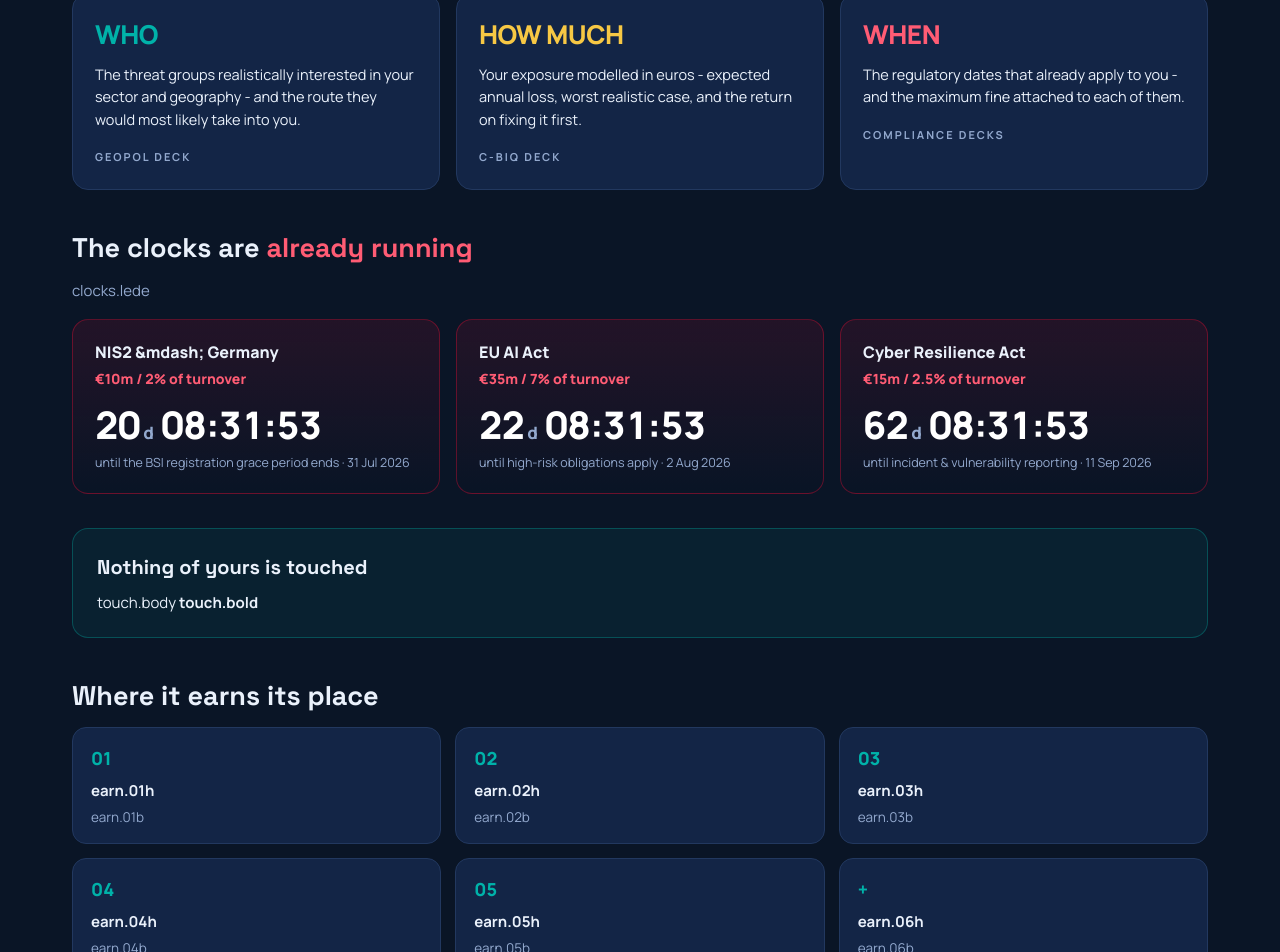
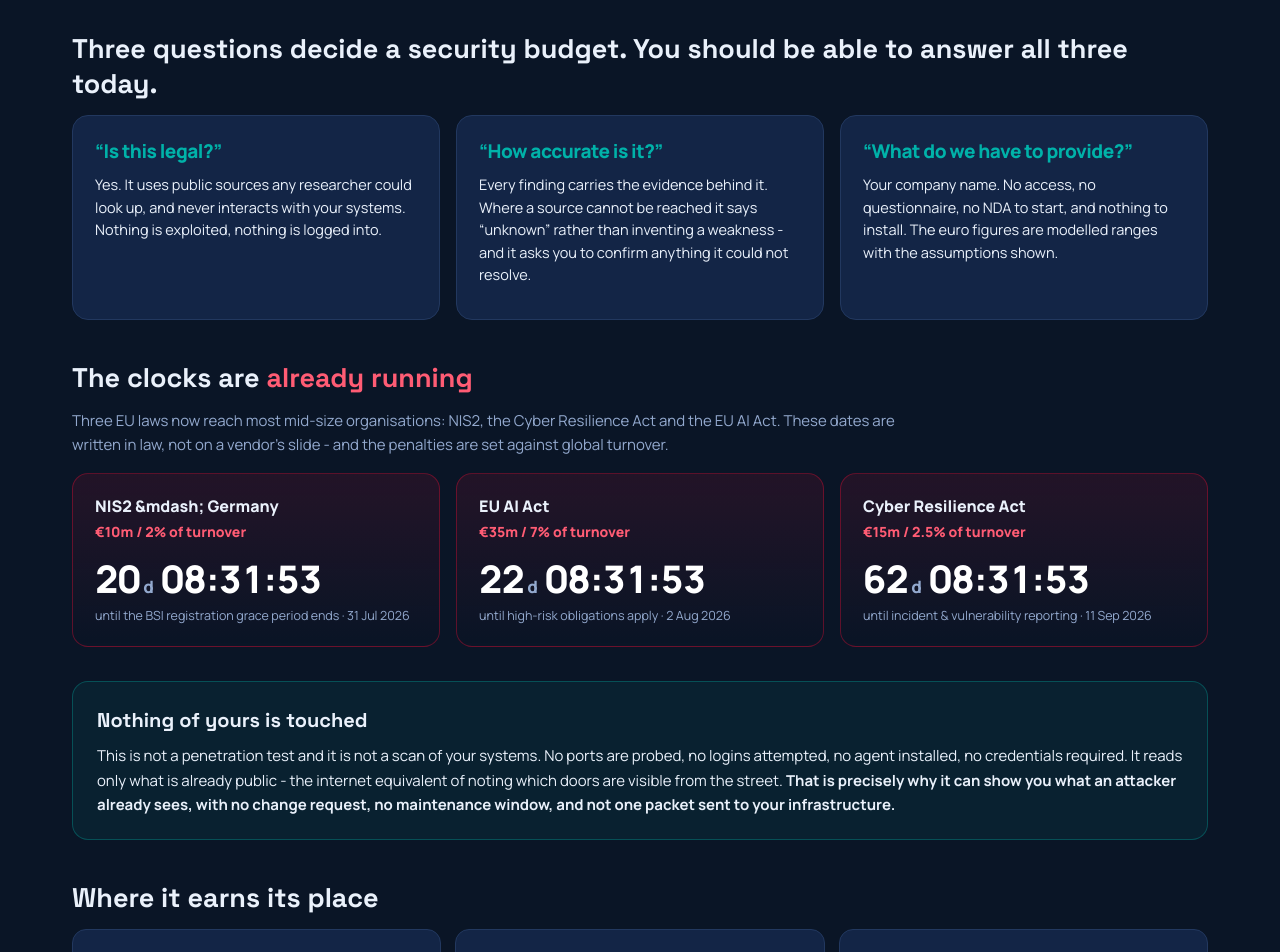
Before and after one commit to feranicus/electronic, a React (Vite) app in the folder webapp/frontend/: page / in a window 1280 px wide. Shown: the part 1540-2492 px from the top of the page. Built offline with nearby package versions, Linux system fonts and the light colour scheme.

Commit message:
ship: engine + web update

```diff
--- a/webapp/frontend/src/i18n.jsx
+++ b/webapp/frontend/src/i18n.jsx
@@ -83,6 +83,35 @@
   "demo.access3": "Please include your company and your role so access can be confirmed.",
   "demo.haveAccess": "I already have access",
 
+  // ---- landing: sections below the fold ---------------------------------------------------------
+  "lede.edge": "Your internet-facing footprint grows every quarter - a forgotten host, a supplier portal, a VPN nobody decommissioned, a certificate that quietly names an internal system. An attacker enumerates all of it in minutes, from public sources, without ever touching you. Most organisations have never looked at themselves the same way.",
+  "q3.h": "Three questions decide a security budget. You should be able to answer all three today.",
+  "clocks.lede": "Three EU laws now reach most mid-size organisations: NIS2, the Cyber Resilience Act and the EU AI Act. These dates are written in law, not on a vendor\u2019s slide - and the penalties are set against global turnover.",
+  "touch.body": "This is not a penetration test and it is not a scan of your systems. No ports are probed, no logins attempted, no agent installed, no credentials required. It reads only what is already public - the internet equivalent of noting which doors are visible from the street.",
+  "touch.bold": "That is precisely why it can show you what an attacker already sees, with no change request, no maintenance window, and not one packet sent to your infrastructure.",
+  "earn.01h": "Before the board", "earn.01b": "Walk in with the exposure and the euro number instead of adjectives.",
+  "earn.02h": "Before an audit", "earn.02b": "NIS2, CRA and AI-Act applicability, duties and deadlines on a single page.",
+  "earn.03h": "After an acquisition", "earn.03b": "See the estate you have just inherited, mapped from the outside in.",
+  "earn.04h": "Third-party risk", "earn.04b": "Assess a supplier the same way - no access, no questionnaire, no waiting.",
+  "earn.05h": "Quarter on quarter", "earn.05b": "Re-run it and see exactly what changed on your perimeter.",
+  "earn.06h": "Your own first look", "earn.06b": "Most organisations find something public they did not know was there.",
+  // ---- demo: the technical section ---------------------------------------------------------------
+  "demo.t1h": "Attribution before analysis.",
+  "demo.t1b": " Ownership is graded on a 0\u2013100 confidence score built from independent signals \u2014 the customer\u2019s own published group structure, certificate subject names, per-IP registry organisation, vendor-tenant labels, DNS the customer controls. Two weak signals that agree beat one strong signal that does not, and every score carries the rules that produced it.",
+  "demo.t2h": "Co-tenant safety.",
+  "demo.t2b": " A shared netblock is not a customer. Where several companies share a provider range, per-IP registry ownership decides, so a neighbour\u2019s exposed management interface never appears in your report.",
+  "demo.t3h": "The AI writes prose, never facts.",
+  "demo.t3b": " Severity, evidence and CVE identifiers come from the scan data only. The language model rewrites explanation and remediation, and a second model from a different vendor independently reviews the result. Any CVE the model cites that is not in the evidence is stripped before the deck is built.",
+  "demo.t4h": "Deterministic rendering.",
+  "demo.t4b": " The decks are generated by code, not by a model, so the same input always produces the same document \u2014 and layout is machine-checked for overflow before anything ships.",
+  "demo.t5h": "EU-resident.",
+  "demo.t5b": " Application, data and logs run in Frankfurt. Assessments are passive: no packet is sent to the target.",
+  "faq.1q": "\u201cIs this legal?\u201d",
+  "faq.1a": "Yes. It uses public sources any researcher could look up, and never interacts with your systems. Nothing is exploited, nothing is logged into.",
+  "faq.2q": "\u201cHow accurate is it?\u201d",
+  "faq.2a": "Every finding carries the evidence behind it. Where a source cannot be reached it says \u201cunknown\u201d rather than inventing a weakness - and it asks you to confirm anything it could not resolve.",
+  "faq.3q": "\u201cWhat do we have to provide?\u201d",
+  "faq.3a": "Your company name. No access, no questionnaire, no NDA to start, and nothing to install. The euro figures are modelled ranges with the assumptions shown.",
   // ---- login -----------------------------------------------------------------------------------
   "login.h": "Sign in",
   "login.zero": "Zero-trust access for cyber security sales teams.",
@@ -165,6 +194,33 @@
   "demo.access3": "Bitte nennen Sie Ihr Unternehmen und Ihre Rolle, damit der Zugang bestätigt werden kann.",
   "demo.haveAccess": "Ich habe bereits Zugang",
 
+  "lede.edge": "Ihre internetseitige Angriffsfläche wächst jedes Quartal — ein vergessener Host, ein Lieferantenportal, ein VPN, das niemand abgeschaltet hat, ein Zertifikat, das still und leise ein internes System benennt. Ein Angreifer erfasst das alles in Minuten, aus öffentlichen Quellen, ohne Sie je zu berühren. Die meisten Unternehmen haben sich noch nie so betrachtet.",
+  "q3.h": "Drei Fragen entscheiden über ein Sicherheitsbudget. Sie sollten alle drei heute beantworten können.",
+  "clocks.lede": "Drei EU-Gesetze erfassen inzwischen die meisten mittelgroßen Unternehmen: NIS2, der Cyber Resilience Act und die EU-KI-Verordnung. Diese Termine stehen im Gesetz, nicht auf einer Anbieterfolie — und die Sanktionen bemessen sich am weltweiten Umsatz.",
+  "touch.body": "Dies ist kein Penetrationstest und kein Scan Ihrer Systeme. Es werden keine Ports geprüft, keine Anmeldungen versucht, kein Agent installiert, keine Zugangsdaten benötigt. Gelesen wird ausschließlich, was bereits öffentlich ist — das Internet-Äquivalent dazu, zu notieren, welche Türen von der Straße aus sichtbar sind.",
+  "touch.bold": "Genau deshalb kann es Ihnen zeigen, was ein Angreifer bereits sieht — ohne Change Request, ohne Wartungsfenster und ohne ein einziges Paket an Ihre Infrastruktur.",
+  "earn.01h": "Vor dem Vorstand", "earn.01b": "Gehen Sie mit der Exposition und der Euro-Zahl hinein statt mit Adjektiven.",
+  "earn.02h": "Vor einem Audit", "earn.02b": "NIS2-, CRA- und KI-Verordnungs-Anwendbarkeit, Pflichten und Fristen auf einer Seite.",
+  "earn.03h": "Nach einer Übernahme", "earn.03b": "Sehen Sie die gerade übernommene Infrastruktur, von außen kartiert.",
+  "earn.04h": "Lieferantenrisiko", "earn.04b": "Bewerten Sie einen Lieferanten genauso — ohne Zugang, ohne Fragebogen, ohne Wartezeit.",
+  "earn.05h": "Quartal für Quartal", "earn.05b": "Erneut ausführen und genau sehen, was sich an Ihrem Perimeter geändert hat.",
+  "earn.06h": "Ihr eigener erster Blick", "earn.06b": "Die meisten Unternehmen finden etwas Öffentliches, von dem sie nicht wussten, dass es existiert.",
+  "demo.t1h": "Attribution vor Analyse.",
+  "demo.t1b": " Eigentum wird auf einer Skala von 0 bis 100 bewertet, gestützt auf unabhängige Signale — die vom Unternehmen selbst veröffentlichte Konzernstruktur, Zertifikatsnamen, die Registry-Organisation je IP, Vendor-Tenant-Kennungen, vom Unternehmen kontrolliertes DNS. Zwei schwache Signale, die übereinstimmen, wiegen schwerer als ein starkes, das es nicht tut, und jede Bewertung führt die Regeln mit, die sie erzeugt haben.",
+  "demo.t2h": "Schutz vor Mitmietern.",
+  "demo.t2b": " Ein gemeinsam genutzter Netzblock ist kein Kunde. Teilen sich mehrere Unternehmen einen Providerbereich, entscheidet die Registry-Eigentümerschaft je IP — die exponierte Management-Oberfläche eines Nachbarn taucht so nie in Ihrem Bericht auf.",
+  "demo.t3h": "Die KI schreibt Prosa, niemals Fakten.",
+  "demo.t3b": " Schweregrad, Nachweise und CVE-Kennungen stammen ausschließlich aus den Scan-Daten. Das Sprachmodell formuliert Erläuterung und Behebung, und ein zweites Modell eines anderen Anbieters prüft das Ergebnis unabhängig. Jede vom Modell genannte CVE, die nicht in den Nachweisen steht, wird vor dem Erstellen der Unterlagen entfernt.",
+  "demo.t4h": "Deterministische Erzeugung.",
+  "demo.t4b": " Die Unterlagen werden von Code erzeugt, nicht von einem Modell: Dieselbe Eingabe ergibt immer dasselbe Dokument — und das Layout wird maschinell auf Überlauf geprüft, bevor irgendetwas ausgeliefert wird.",
+  "demo.t5h": "In der EU betrieben.",
+  "demo.t5b": " Anwendung, Daten und Protokolle laufen in Frankfurt. Analysen sind passiv: Es wird kein Paket an das Ziel gesendet.",
+  "faq.1q": "\u201eIst das legal?\u201c",
+  "faq.1a": "Ja. Es nutzt öffentliche Quellen, die jede Person nachschlagen könnte, und interagiert nie mit Ihren Systemen. Es wird nichts ausgenutzt und sich in nichts eingeloggt.",
+  "faq.2q": "\u201eWie genau ist es?\u201c",
+  "faq.2a": "Jeder Befund führt den zugehörigen Nachweis mit. Ist eine Quelle nicht erreichbar, steht dort \u201eunbekannt\u201c, statt eine Schwachstelle zu erfinden — und Sie werden gebeten, alles zu bestätigen, was nicht geklärt werden konnte.",
+  "faq.3q": "\u201eWas müssen wir bereitstellen?\u201c",
+  "faq.3a": "Ihren Firmennamen. Kein Zugang, kein Fragebogen, keine NDA zum Start und nichts zu installieren. Die Euro-Angaben sind modellierte Bandbreiten mit offengelegten Annahmen.",
   "login.h": "Anmelden",
   "login.zero": "Zero-Trust-Zugang für Cyber-Security-Vertriebsteams.",
   "login.email": "Geschäftliche E-Mail",
@@ -318,28 +374,7 @@
     "Cybergod LLC / S4Biz Group — externe Cyber-Risiko- und EU-Compliance-Bewertung / ein Firmenname hinein, vier Vorstandsdokumente heraus.",
   "Findings / C-BIQ (EUR) / GEOPOL / DELTAS": "Befunde / C-BIQ (EUR) / GEOPOL / DELTAS",
   "One input. Zero flags.": "Eine Eingabe. Keine Parameter.",
-  // -- long body paragraphs (multi-line JSX text nodes)
-  "lede.edge": "Ihre internetseitige Angriffsfläche wächst jedes Quartal — ein vergessener Host, ein Lieferantenportal, ein VPN, das niemand abgeschaltet hat, ein Zertifikat, das still und leise ein internes System benennt. Ein Angreifer erfasst das alles in Minuten, aus öffentlichen Quellen, ohne Sie je zu berühren. Die meisten Unternehmen haben sich noch nie so betrachtet.",
-  "q3.h": "Drei Fragen entscheiden über ein Sicherheitsbudget. Sie sollten alle drei heute beantworten können.",
-  "clocks.lede": "Drei EU-Gesetze erfassen inzwischen die meisten mittelgroßen Unternehmen: NIS2, der Cyber Resilience Act und die EU-KI-Verordnung. Diese Termine stehen im Gesetz, nicht auf einer Anbieterfolie — und die Sanktionen bemessen sich am weltweiten Umsatz.",
-  "touch.body": "Dies ist kein Penetrationstest und kein Scan Ihrer Systeme. Es werden keine Ports geprüft, keine Anmeldungen versucht, kein Agent installiert, keine Zugangsdaten benötigt. Gelesen wird ausschließlich, was bereits öffentlich ist — das Internet-Äquivalent dazu, zu notieren, welche Türen von der Straße aus sichtbar sind.",
-  "touch.bold": "Genau deshalb kann es Ihnen zeigen, was ein Angreifer bereits sieht — ohne Change Request, ohne Wartungsfenster und ohne ein einziges Paket an Ihre Infrastruktur.",
-  "earn.01h": "Vor dem Vorstand", "earn.01b": "Gehen Sie mit der Exposition und der Euro-Zahl hinein statt mit Adjektiven.",
-  "earn.02h": "Vor einem Audit", "earn.02b": "NIS2-, CRA- und KI-Verordnungs-Anwendbarkeit, Pflichten und Fristen auf einer Seite.",
-  "earn.03h": "Nach einer Übernahme", "earn.03b": "Sehen Sie die gerade übernommene Infrastruktur, von außen kartiert.",
-  "earn.04h": "Lieferantenrisiko", "earn.04b": "Bewerten Sie einen Lieferanten genauso — ohne Zugang, ohne Fragebogen, ohne Wartezeit.",
-  "earn.05h": "Quartal für Quartal", "earn.05b": "Erneut ausführen und genau sehen, was sich an Ihrem Perimeter geändert hat.",
-  "earn.06h": "Ihr eigener erster Blick", "earn.06b": "Die meisten Unternehmen finden etwas Öffentliches, von dem sie nicht wussten, dass es existiert.",
-  "demo.t1h": "Attribution vor Analyse.",
-  "demo.t1b": " Eigentum wird auf einer Skala von 0 bis 100 bewertet, gestützt auf unabhängige Signale — die vom Unternehmen selbst veröffentlichte Konzernstruktur, Zertifikatsnamen, die Registry-Organisation je IP, Vendor-Tenant-Kennungen, vom Unternehmen kontrolliertes DNS. Zwei schwache Signale, die übereinstimmen, wiegen schwerer als ein starkes, das es nicht tut, und jede Bewertung führt die Regeln mit, die sie erzeugt haben.",
-  "demo.t2h": "Schutz vor Mitmietern.",
-  "demo.t2b": " Ein gemeinsam genutzter Netzblock ist kein Kunde. Teilen sich mehrere Unternehmen einen Providerbereich, entscheidet die Registry-Eigentümerschaft je IP — die exponierte Management-Oberfläche eines Nachbarn taucht so nie in Ihrem Bericht auf.",
-  "demo.t3h": "Die KI schreibt Prosa, niemals Fakten.",
-  "demo.t3b": " Schweregrad, Nachweise und CVE-Kennungen stammen ausschließlich aus den Scan-Daten. Das Sprachmodell formuliert Erläuterung und Behebung, und ein zweites Modell eines anderen Anbieters prüft das Ergebnis unabhängig. Jede vom Modell genannte CVE, die nicht in den Nachweisen steht, wird vor dem Erstellen der Unterlagen entfernt.",
-  "demo.t4h": "Deterministische Erzeugung.",
-  "demo.t4b": " Die Unterlagen werden von Code erzeugt, nicht von einem Modell: Dieselbe Eingabe ergibt immer dasselbe Dokument — und das Layout wird maschinell auf Überlauf geprüft, bevor irgendetwas ausgeliefert wird.",
-  "demo.t5h": "In der EU betrieben.",
-  "demo.t5b": " Anwendung, Daten und Protokolle laufen in Frankfurt. Analysen sind passiv: Es wird kein Paket an das Ziel gesendet.",
+  // -- long body paragraphs (multi-line JSX text nodes) "earn.01b": "Gehen Sie mit der Exposition und der Euro-Zahl hinein statt mit Adjektiven.", "earn.02b": "NIS2-, CRA- und KI-Verordnungs-Anwendbarkeit, Pflichten und Fristen auf einer Seite.", "earn.03b": "Sehen Sie die gerade übernommene Infrastruktur, von außen kartiert.", "earn.04b": "Bewerten Sie einen Lieferanten genauso — ohne Zugang, ohne Fragebogen, ohne Wartezeit.", "earn.05b": "Erneut ausführen und genau sehen, was sich an Ihrem Perimeter geändert hat.", "earn.06b": "Die meisten Unternehmen finden etwas Öffentliches, von dem sie nicht wussten, dass es existiert.",
   // -- fair questions
   "“Is this legal?”": "„Ist das legal?“",
   "“How accurate is it?”": "„Wie genau ist es?“",
--- a/webapp/frontend/src/pages/Landing.jsx
+++ b/webapp/frontend/src/pages/Landing.jsx
@@ -364,18 +364,12 @@
 
         <h3 className="eh">{t("q3.h")}</h3>
         <div className="tri">
-          <div className="tric"><div className="tt" style={{ color: "var(--teal)" }}>WHO</div>
-            <p>The threat groups realistically interested in your sector and geography - and the route
-              they would most likely take into you.</p>
-            <span className="src">{tx("GEOPOL deck")}</span></div>
-          <div className="tric"><div className="tt" style={{ color: "var(--gold)" }}>{tx("HOW MUCH")}</div>
-            <p>Your exposure modelled in euros - expected annual loss, worst realistic case, and the
-              return on fixing it first.</p>
-            <span className="src">{tx("C-BIQ deck")}</span></div>
-          <div className="tric"><div className="tt" style={{ color: "#ff5c74" }}>WHEN</div>
-            <p>The regulatory dates that already apply to you - and the maximum fine attached to each
-              of them.</p>
-            <span className="src">{tx("Compliance decks")}</span></div>
+          {[["faq.1q","faq.1a"],["faq.2q","faq.2a"],["faq.3q","faq.3a"]].map(([q, a]) => (
+            <div className="tric" key={q}>
+              <div className="tt" style={{ fontSize: 19, color: "var(--teal)" }}>{t(q)}</div>
+              <p>{t(a)}</p>
+            </div>
+          ))}
         </div>
 
         <h3 className="eh">{tx("The clocks are ")}<span className="r">already running</span></h3>
```
Also changed, not shown: 2 other files (tests, documents, lock files or other folders).
